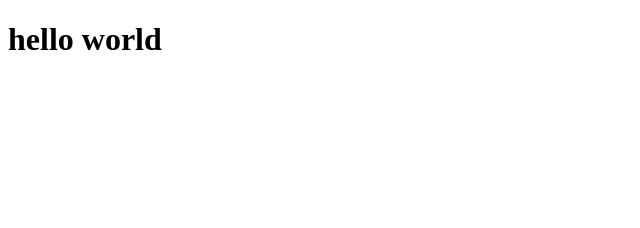
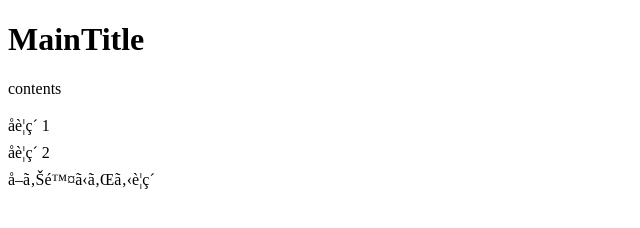
Before and after one commit to TomohKB/DOM-1, a plain HTML site: page index.html in a window 1280 px wide. Shown: the whole page, without its empty margins (0-640 px from the left). Drawn offline with Linux system fonts and the light colour scheme.

Commit message:
12/15_次回質問

```diff
--- a/index.html
+++ b/index.html
@@ -3,8 +3,25 @@
     <head>
         <meta charset="UFT-8">
         <script src="./main.js"></script>
+        <!-- これがないとjsが読み込まれない -->
     </head>
     <body>
-        <h1>hello world</h1>
+        <h1 id="main-title">MainTitle</h1>
+        <p class="contents">contents</p>
+
+        <div id="wrapper">
+        <div class="box">子要素1</div>
+        <div class="box">子要素2</div>
+        </div>
+
+        <div id="parent">
+        <div id="child">取り除かれる要素</div>
+        </div>
+
+
     </body>
 </html>
+
+<!-- wrapperとparentがバツで実装できてない？
+説明欲しい
+nullも説明ほしい→要素が存在しない場合？？ -->
```
